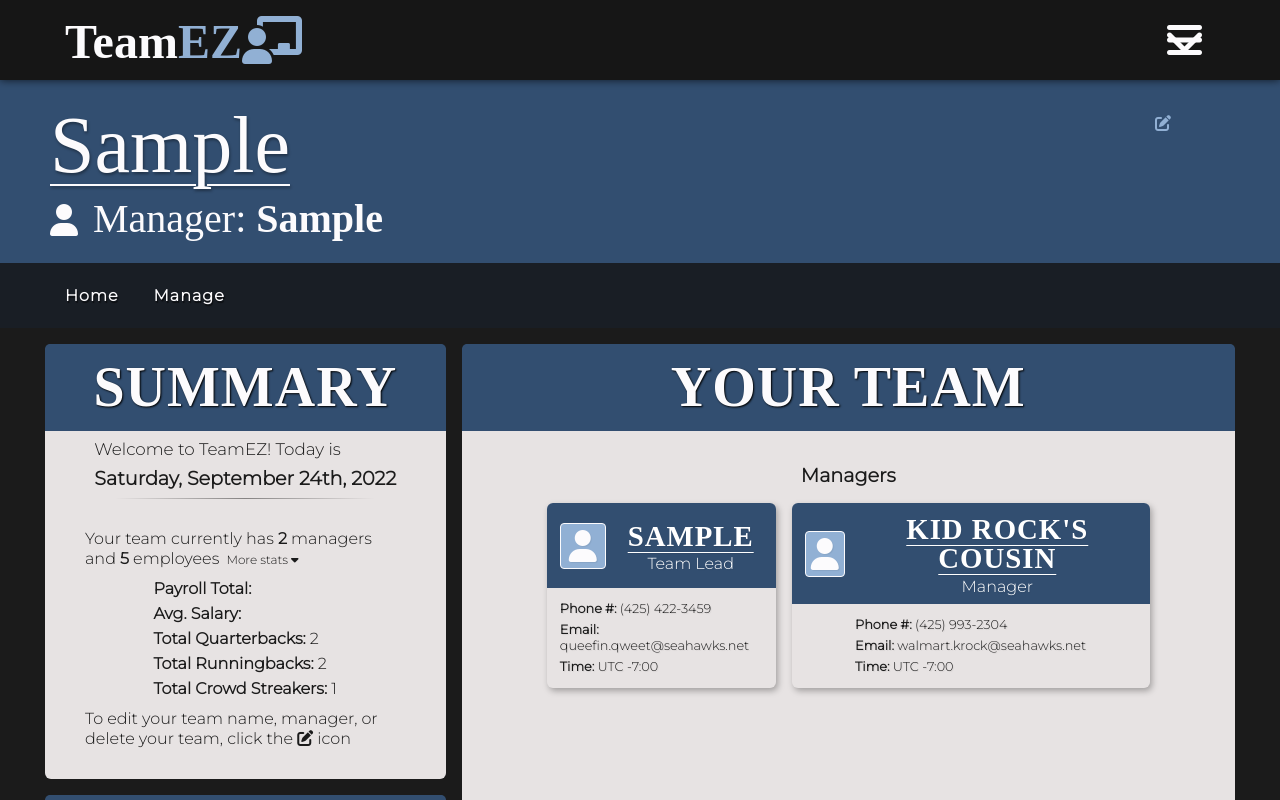
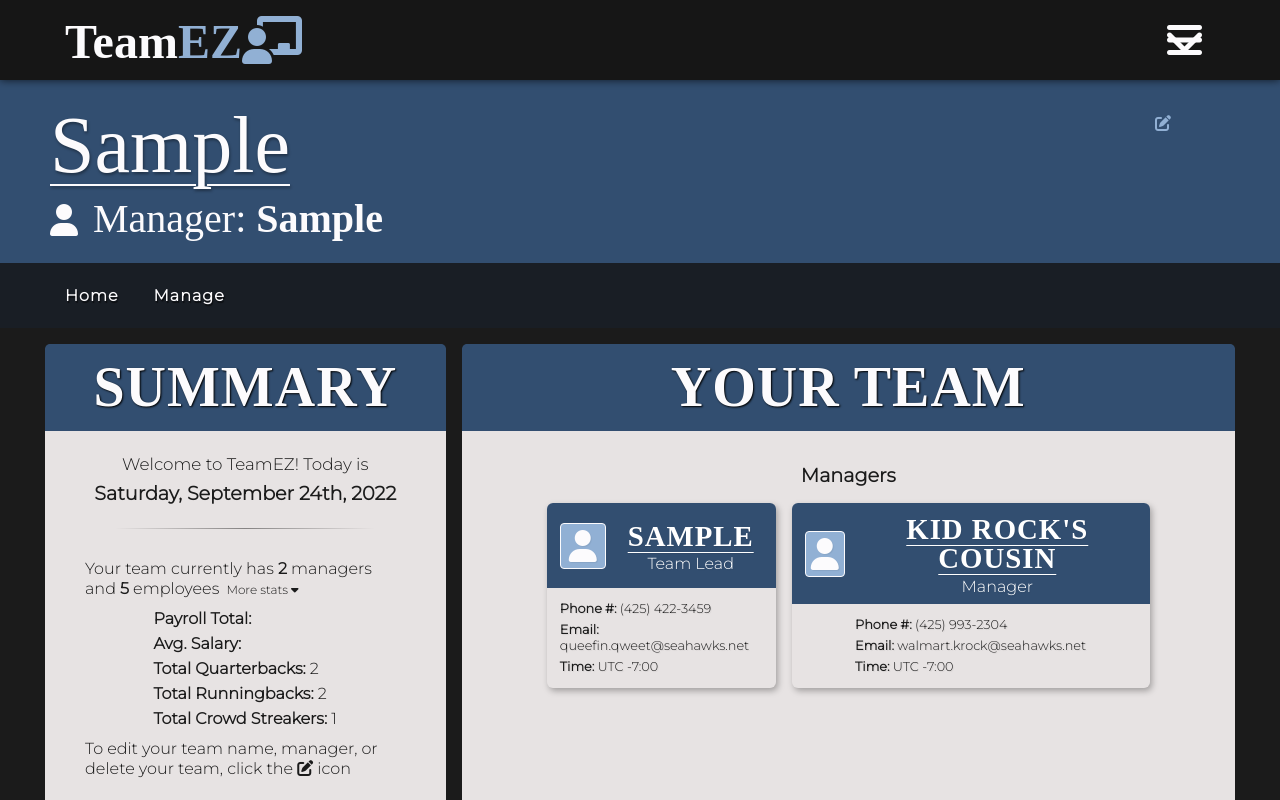
Before and after one commit to rreeves1996/team-manager-offline, a React (Create React App) app: page / in a window 1280 px wide. Both pictures are taken after typing "Sample", "Sample" into the empty fields and a click on the button "Generate Team". Shown: the top 800 px of the page. Built offline with nearby package versions, Linux system fonts and the light colour scheme; a web font is replaced by a local one.

Commit message:
Fixed summary styling issue

```diff
--- a/src/assets/style/style.css
+++ b/src/assets/style/style.css
@@ -519,7 +519,7 @@ h5 {
     cursor: pointer;
     margin-left: 3px;
 }
-.welcome-header {
+.summary-header {
     text-align: center;
     margin: 15px 0px;
 }
```
Also changed, not shown: src/components/tabs/home/Summary.jsx (indentation only).
